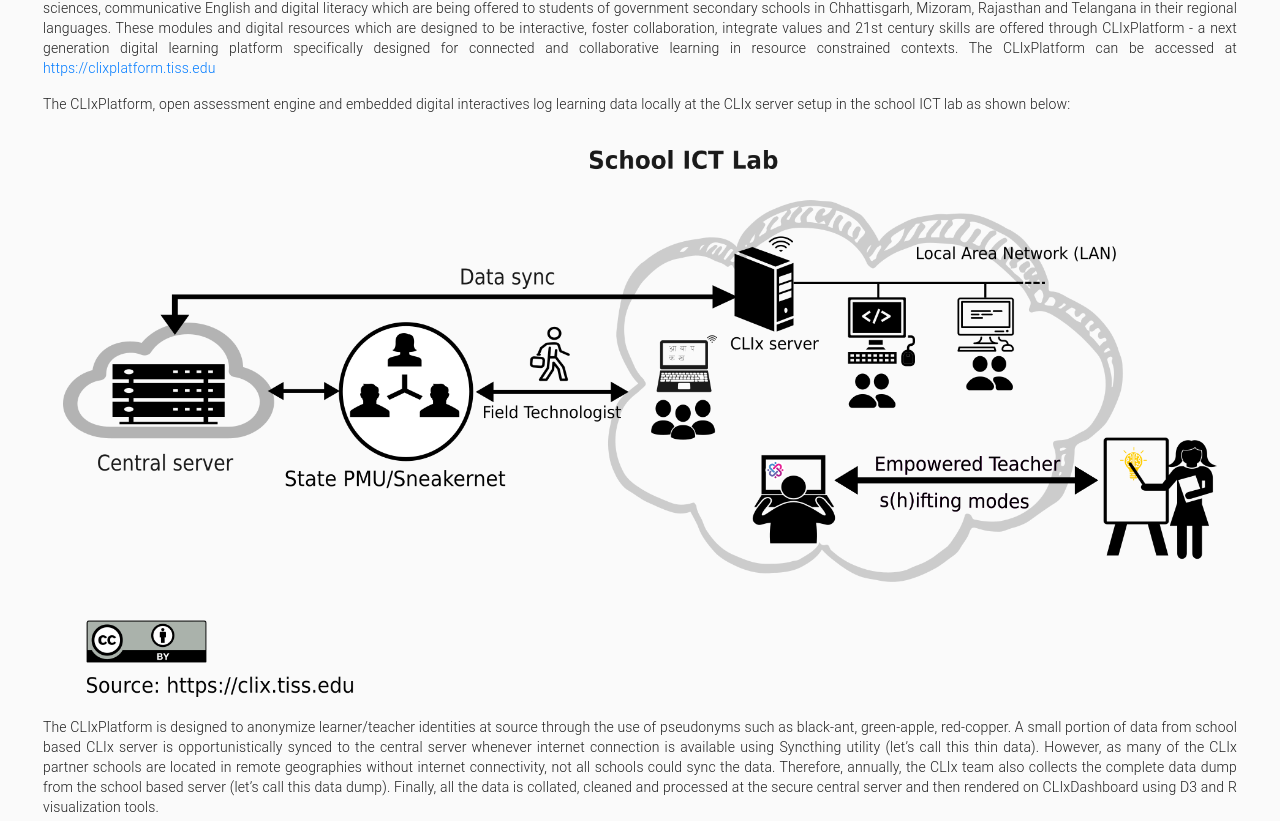
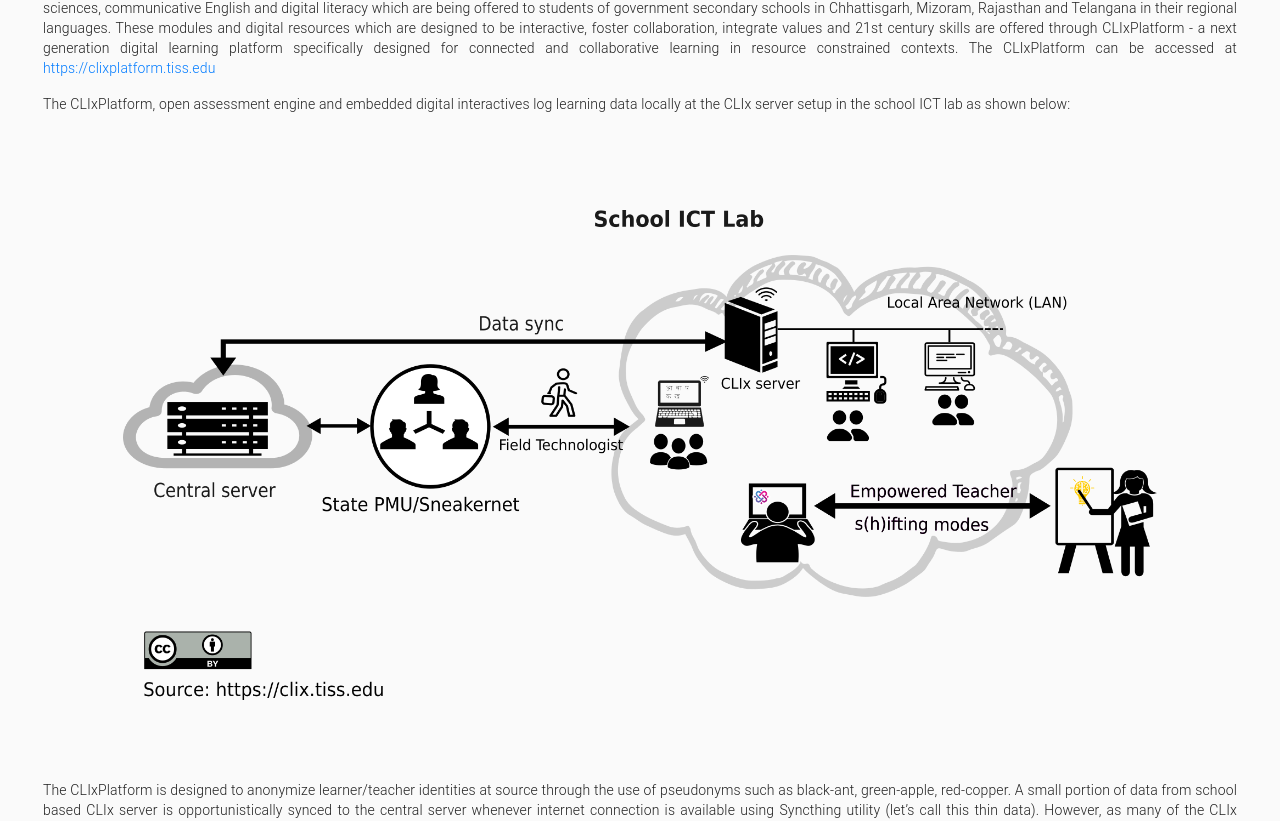
Before and after one commit to Pardhu448/clix_dashboard_ui, a React (Create React App) app: page /about in a window 1280 px wide. Shown: the part 560-1381 px from the top of the page. Built offline with nearby package versions, Linux system fonts and the light colour scheme; no server answers.

Commit message:
text change  and image change in about page and Home page

```diff
--- a/src/components/AboutPage.js
+++ b/src/components/AboutPage.js
@@ -150,7 +150,7 @@
           <img
             src={theimage}
             // style={{ paddingTop: 60 }}
-            style={{ margin: '0 auto', padding: 20 }}
+            style={{ margin: '0 auto', padding: 80 }}
             className="img-fluid"
             alt="clix image"
           />
--- a/src/components/TheSchoolAuthe.js
+++ b/src/components/TheSchoolAuthe.js
@@ -261,10 +261,10 @@
       return {value : state.value , label: state.label} })*/
     }
     let ArrayState = [
-      { value: "1", label: " Chattisgarh" },
+      { value: "1", label: " Chhattisgarh" },
       { value: "2", label: "Mizoram" },
       { value: "3", label: "Rajasthan" },
-      { value: "4", label: "Telengana" },
+      { value: "4", label: "Telangana" },
     ];
     let thestate = ArrayState.map((state) => {
 
@@ -293,6 +293,7 @@
     // ));
     let SchoolName = school_data.map((item, index) => {
         let udicode =  item.school_udisce_code;
+        // console.log(item.school_name)
       return { value: item.school_name, label: udicode === null ? item.school_name :  item.school_name + "-" + udicode};
     });
     // <option
```
